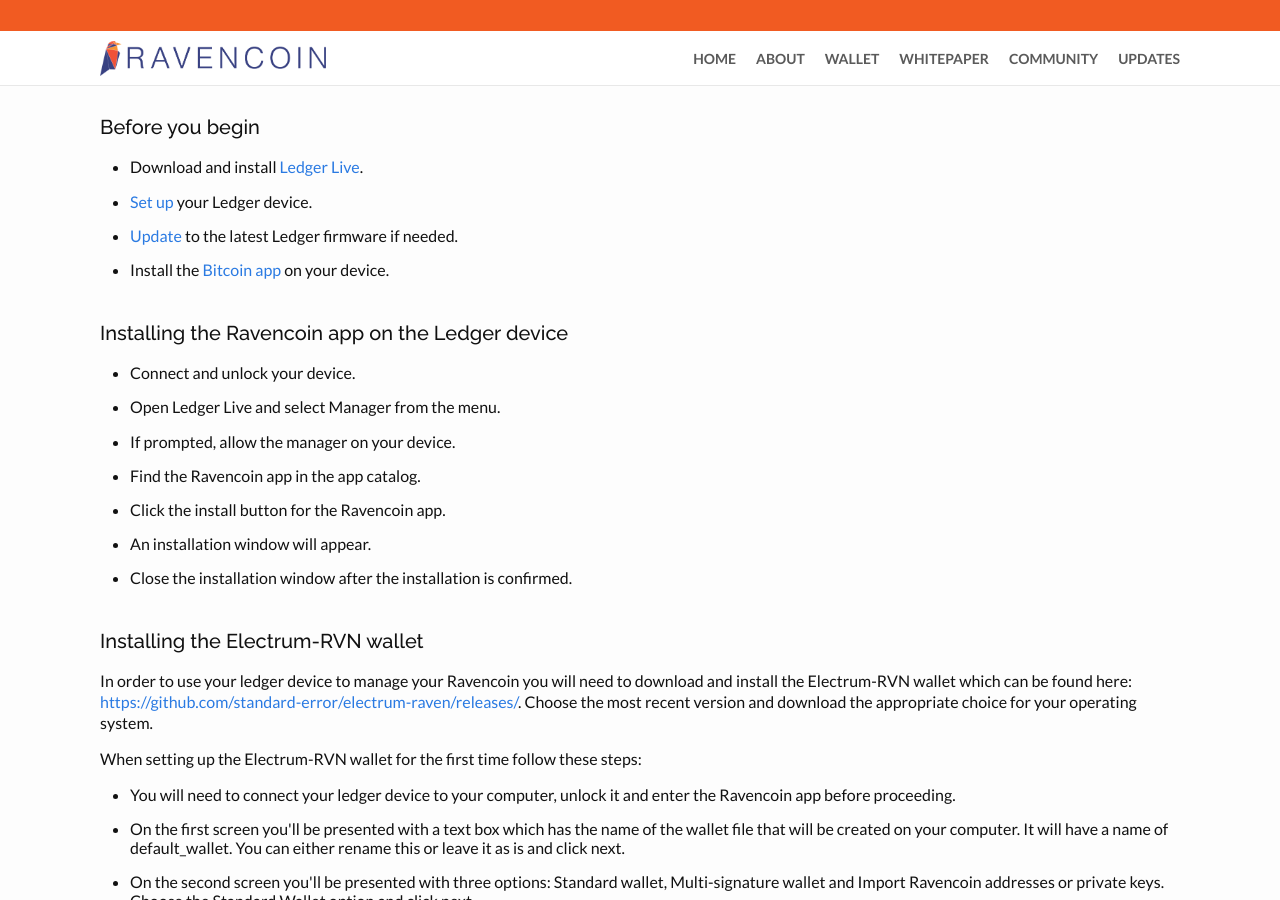
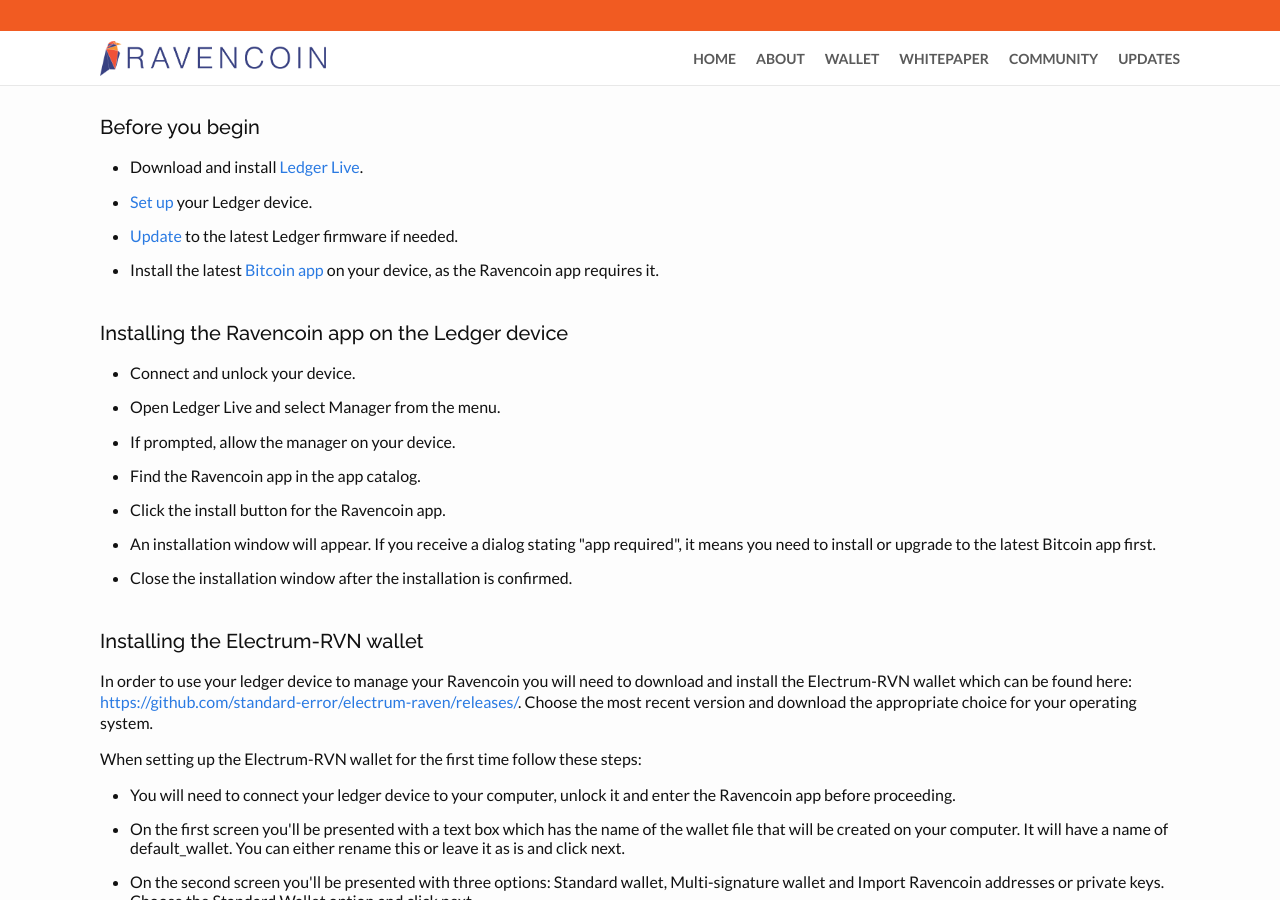
Before and after one commit to RavenProject/ravenproject.github.io, a Jekyll site: the page built from _pages/ledger.md, in a window 1280 px wide and 900 px high, scrolled down 420 px. Built offline with Jekyll 4.4.1, drawn with Linux system fonts in a browser that asks for light colours.

Commit message:
Update Ledger instructions

```diff
--- a/_pages/ledger.md
+++ b/_pages/ledger.md
@@ -18,7 +18,7 @@
     <li>Download and install <a href="https://support.ledger.com/hc/en-us/articles/360006395553">Ledger Live</a>.</li>
     <li><a href="https://support.ledger.com/hc/en-us/articles/360006395233">Set up</a> your Ledger device.</li>
     <li><a href="https://support.ledger.com/hc/en-us/articles/360002731113-Update-Ledger-Nano-S-firmware">Update</a> to the latest Ledger firmware if needed.</li>
-    <li>Install the <a href="https://support.ledger.com/hc/en-us/articles/115005195945">Bitcoin app</a> on your device.</li>
+    <li>Install the latest <a href="https://support.ledger.com/hc/en-us/articles/115005195945">Bitcoin app</a> on your device, as the Ravencoin app requires it.</li>
   </ul>
 
   <br>
@@ -30,7 +30,7 @@
     <li>If prompted, allow the manager on your device.</li>
     <li>Find the Ravencoin app in the app catalog.</li>
     <li>Click the install button for the Ravencoin app.</li>
-    <li>An installation window will appear.</li>
+    <li>An installation window will appear. If you receive a dialog stating "app required", it means you need to install or upgrade to the latest Bitcoin app first.</li>
     <li>Close the installation window after the installation is confirmed.</li>
   </ul>
 
```
